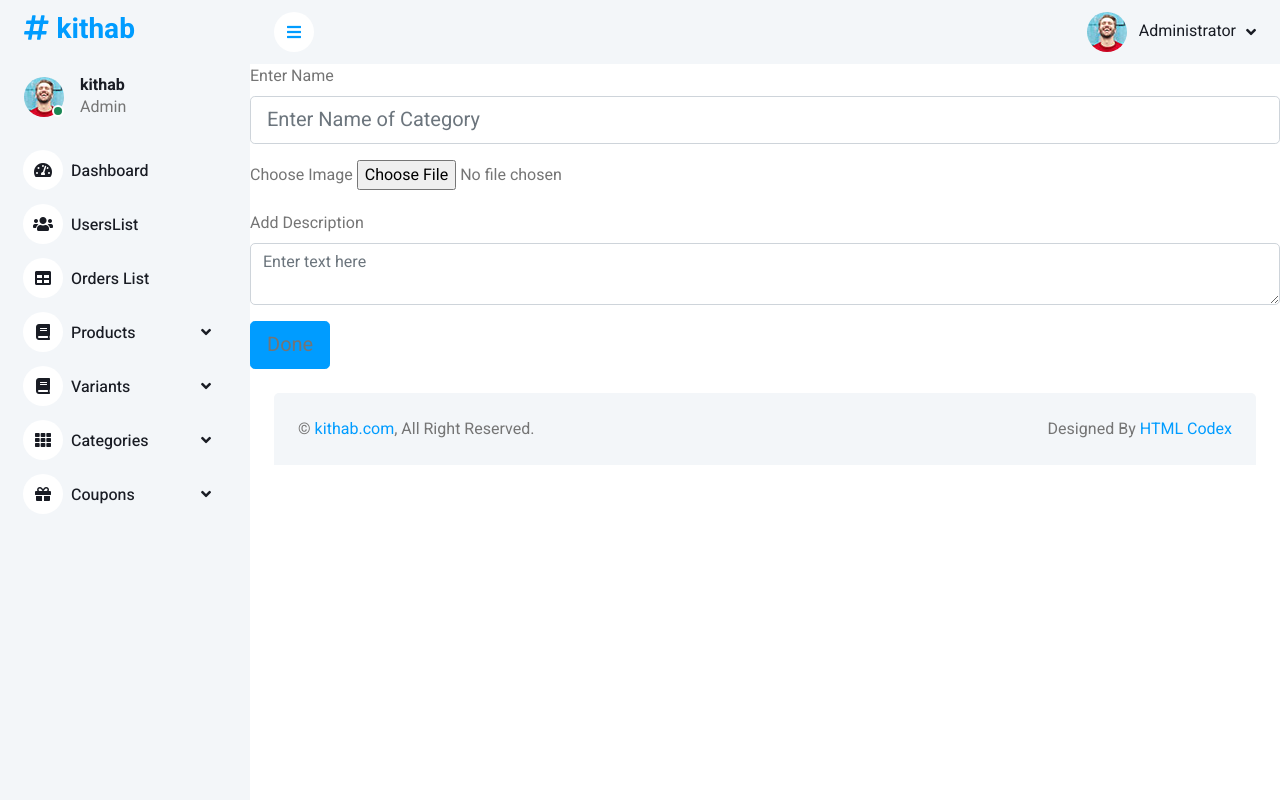
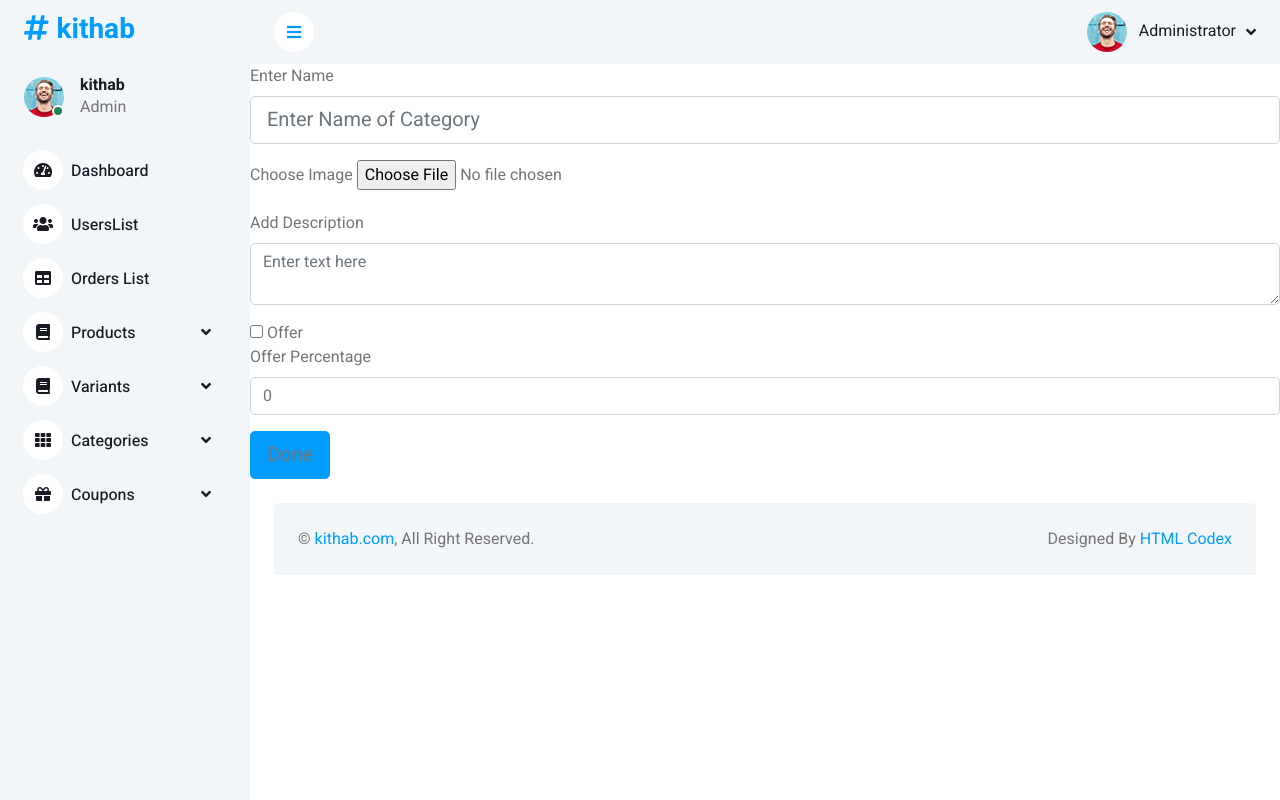
Before and after one commit to ash423/kithab, a Django app: page /addcategory/ in a window 1280 px wide. Run offline with Django 4.2, Linux system fonts and the light colour scheme; some libraries are stand-ins or nearby versions.

Commit message:
CategoryOffer

```diff
--- a/admindash/views.py
+++ b/admindash/views.py
@@ -236,9 +236,18 @@ def addcategory(request):
         name = request.POST['cname']
         img = request.FILES.get('img')
         desc = request.POST['desc']
+        if 'OfferCheckbox' in request.POST:
+            offer_active = True
+        else:
+            offer_active = False
+        offer = 0
+
+        if offer_active:
+
+            offer = request.POST.get('offerp')
 
 
-        category = Category(name=name,description=desc)
+        category = Category(name=name,description=desc,offer_active=offer_active,offer=offer)
         if img:
             category.image.save(img.name, img)
         category.save()
@@ -256,7 +265,18 @@ def editcategory(request,category_id):
         cat.name=name
         if img:
             cat.image.save(img.name, img)
-        cat.description =desc
+        cat.description = desc
+        if 'OfferCheckbox' in request.POST:
+            offer_active = True
+        else:
+            offer_active = False
+        offer = 0
+
+        if offer_active:
+
+            offer = request.POST.get('offerp')
+        cat.offer_active = offer_active
+        cat.offer = offer
         cat.save()
         return redirect('categorieslist')
     category = Category.objects.get(id=category_id)
--- a/templates/admin_side/addcategory.html
+++ b/templates/admin_side/addcategory.html
@@ -16,6 +16,14 @@
         <label class="form-label" for="desc">Add Description</label>
         <textarea name="desc" id="desc" class="form-control" placeholder="Enter text here" required></textarea>
     </div>
+    <input type="checkbox" id="OfferCheckbox" name="OfferCheckbox" value="checkboxValue">
+    <label for="OfferCheckbox">Offer</label>
+    <div class="mb-3">
+        <label for="offerp" class="form-label">Offer Percentage</label>
+        <input type="number" class="form-control" id="offerp" name="offerp" value="0">
+    </div>
+
+
     <button type="submit" class="btn btn-primary btn-block btn-lg gradient-custom-4 text-body">Done</button>
 
 </form>
--- a/templates/admin_side/editcategory.html
+++ b/templates/admin_side/editcategory.html
@@ -16,6 +16,12 @@
         <label class="form-label" for="desc">Add Description</label>
         <textarea name="desc" id="desc" class="form-control" placeholder="Enter text here" required></textarea>
     </div>
+    <input type="checkbox" id="OfferCheckbox" name="OfferCheckbox" value="checkboxValue">
+    <label for="OfferCheckbox">Offer</label>
+    <div class="mb-3">
+        <label for="offerp" class="form-label">Offer Percentage</label>
+        <input type="number" class="form-control" id="offerp" name="offerp" value="0">
+    </div>
     <button type="submit" class="btn btn-primary btn-block btn-lg gradient-custom-4 text-body">Done</button>
 
 </form>
--- a/templates/book_store/shop.html
+++ b/templates/book_store/shop.html
@@ -234,9 +234,8 @@
                             <img class="card-img rounded-0 img-fluid" src="{{ book.book_id.cover_image.url }}">
                             <div class="card-img-overlay rounded-0 product-overlay d-flex align-items-center justify-content-center">
                                 <ul class="list-unstyled">
-                                    <li><a class="btn btn-success text-white" href="#"><i class="far fa-heart"></i></a></li>
+
                                     <li><a class="btn btn-success text-white mt-2" href="{% url 'product_details' book.book_id.id book.id %}"><i class="far fa-eye"></i></a></li>
-                                    <li><a class="btn btn-success text-white mt-2" href="#"><i class="fas fa-cart-plus"></i></a></li>
                                 </ul>
                             </div>
                         </div>
--- a/templates/cart/cart.html
+++ b/templates/cart/cart.html
@@ -84,7 +84,11 @@
                                     <span class="styled-span">Language: {{ item.variant.language_variant }}</span>
                                 </div>
                             </td>
+                            {% if item.variant.book_id.category.offer_active %}
+                            <td class="align-middle">₹{{ item.variant.offer_price }}</td>
+                            {% else %}
                             <td class="align-middle">₹{{ item.variant.price }}</td>
+                            {% endif %}
 
                             <td class="align-middle">
                                 <div class="d-flex align-items-center">
```
Also changed, not shown: book_store/settings.py (+5 -3 lines), cart/views.py (+17 -2 lines), store/models.py (+12 -0 lines), store/views.py (+9 -5 lines), templates/book_store/login.html (+25 -6 lines), templates/book_store/productdetails.html (+25 -15 lines), userapp/views.py (+9 -8 lines), media/category_images/heart-book_VQPNgIQ.jpeg (added), media/category_images/heart-book_kO13Azt.jpeg (added), store/migrations/0007_category_offer_category_offer_active.py (added), store/migrations/0008_variant_offer_price.py (added).
